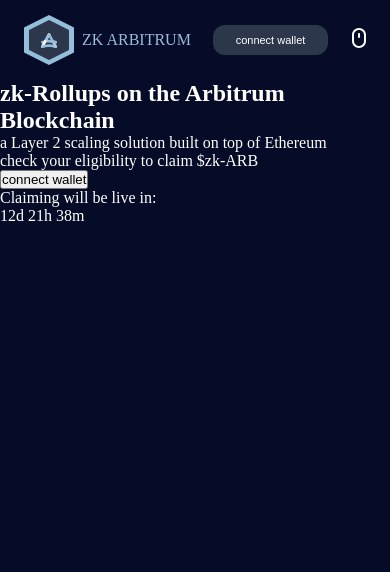
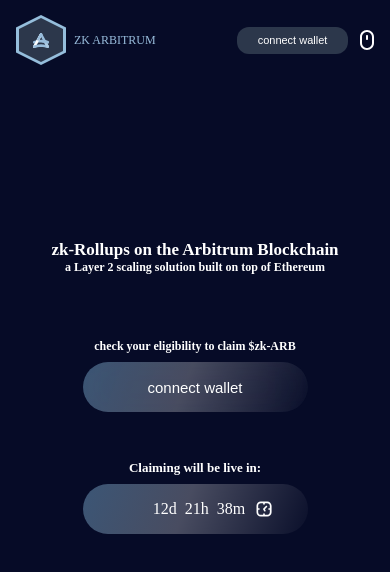
Before and after one commit to miraclemenikelechi/zk-arbitrum, a website built with Vite: page index.html in a window 390 px wide. Built offline with nearby package versions, Linux system fonts and the light colour scheme.

Commit message:
mobile: update header and hero sections

```diff
--- a/index.html
+++ b/index.html
@@ -55,6 +55,7 @@
 								<span>12</span>d
 								<span>21</span>h
 								<span>38</span>m
+								<img src="/clock.svg" alt="">
 							</div>
 						</div>
 					</div>
--- a/style.scss
+++ b/style.scss
@@ -77,10 +77,12 @@
 	color: white;
 
 	header {
+		height: 100vh;
+
 		nav {
 			@include flex($justify:space-between);
 			height: 50px;
-			padding: 2.5rem 1.5rem;
+			padding: 2.5rem 1rem;
 
 			@include tablet() {
 				padding: 4rem 2.5rem;
@@ -103,26 +105,18 @@
 
 						@include tablet() {
 							@include equal(75px);
-
-							&::after {
-								position: absolute;
-								@include equal(65px);
-								clip-path: polygon(50% 0%, 100% 25%, 100% 75%, 50% 100%, 0% 75%, 0% 25%);
-								background-color: rgba(44, 55, 75, 1);
-								z-index: -1;
-							}
 						}
 
 						img {
 							border-radius: inherit;
 							@include flex;
-							@include equal(40px);
+							@include equal(44px);
 							clip-path: polygon(50% 0%, 100% 25%, 100% 75%, 50% 100%, 0% 75%, 0% 25%);
 							background-color: rgba(44, 55, 75, 1);
 							object-fit: scale-down;
 
 							@include tablet() {
-								@include equal(35px);
+								@include equal(40px);
 								transform: scale(1.7);
 							}
 						}
@@ -131,6 +125,10 @@
 					&:nth-of-type(2) {
 						font-size: 1rem;
 						color: rgba(152, 188, 219, 1);
+
+						@include mobile() {
+							font-size: .75rem;
+						}
 
 						@include tablet() {
 							font-size: 2rem;
@@ -141,17 +139,18 @@
 
 			.nav-actions {
 				@include flex;
-				gap: 1.5rem;
+				gap: .75rem;
 				min-height: 100%;
 
 				button {
-					height: 30px;
-					width: 115px;
+					height: 27px;
+					width: 111px;
 					border-radius: .75rem;
 					@include flex;
 					border: none;
 					background-color: rgba(44, 55, 75, 1);
 					color: white;
+					font-weight: 400;
 
 					@include tablet() {
 						height: 50px;
@@ -169,6 +168,7 @@
 				}
 
 				>span {
+					@include flex;
 					animation: fade infinite 2s alternate-reverse;
 
 					@keyframes fade {
@@ -186,10 +186,107 @@
 			@include tablet() {
 				height: 100px;
 			}
-
-			// border: 2px solid;
 		}
 
-		// border: 2px solid;
+		.hero {
+			height: 85%;
+			@include flex($direction:column, $justify:flex-start);
+			gap: 4rem;
+			padding-top: 10rem;
+
+			>div {
+
+				// first div in class
+				&:nth-of-type(1) {
+					text-align: center;
+
+					* {
+						font-weight: 700;
+					}
+
+					h2 {
+						font-size: 17px;
+					}
+
+					p {
+						font-size: 12px;
+					}
+				}
+
+				// second div in class
+				&:nth-of-type(2) {
+					@include flex($direction:column);
+					gap: 3rem;
+
+					>div {
+
+						// children div from parent div in class
+						&:nth-of-type(1) {
+							@include flex($direction:column);
+							gap: .5rem;
+
+							p {
+								font-size: .75rem;
+								font-weight: 700;
+							}
+
+							button {
+								height: 50px;
+								width: 225px;
+								border-radius: 2rem;
+								background: linear-gradient(110.97deg,
+										rgba(255, 255, 255, 0.5) -4.87%,
+										rgba(110, 162, 200, 0.5) -4.87%,
+										rgba(255, 255, 255, 0.268229) 45.57%,
+										rgba(255, 255, 255, 0) 103.95%);
+								border: none;
+								outline: none;
+								backdrop-filter: blur(25px);
+
+								span {
+									font-size: 15px;
+									font-weight: 400;
+									color: white;
+								}
+							}
+						}
+
+						&:nth-of-type(2) {
+							@include flex($direction:column);
+							gap: .5rem;
+
+							p {
+								font-weight: 700;
+								font-size: .8125rem;
+							}
+
+							div {
+								position: relative;
+								@include flex;
+								height: 50px;
+								width: 225px;
+								border-radius: 2rem;
+								background: linear-gradient(110.97deg,
+										rgba(255, 255, 255, 0.5) -4.87%,
+										rgba(110, 162, 200, 0.5) -4.87%,
+										rgba(255, 255, 255, 0.268229) 45.57%,
+										rgba(255, 255, 255, 0) 103.95%);
+
+								span {
+									padding-inline-start: .5rem;
+									font-weight: 400;
+								}
+
+								img {
+									position: absolute;
+									right: 15%;
+									@include equal(20px)
+								}
+							}
+						}
+					}
+				}
+			}
+		}
 	}
 }
```
Also changed, not shown: public/clock.svg (added).
